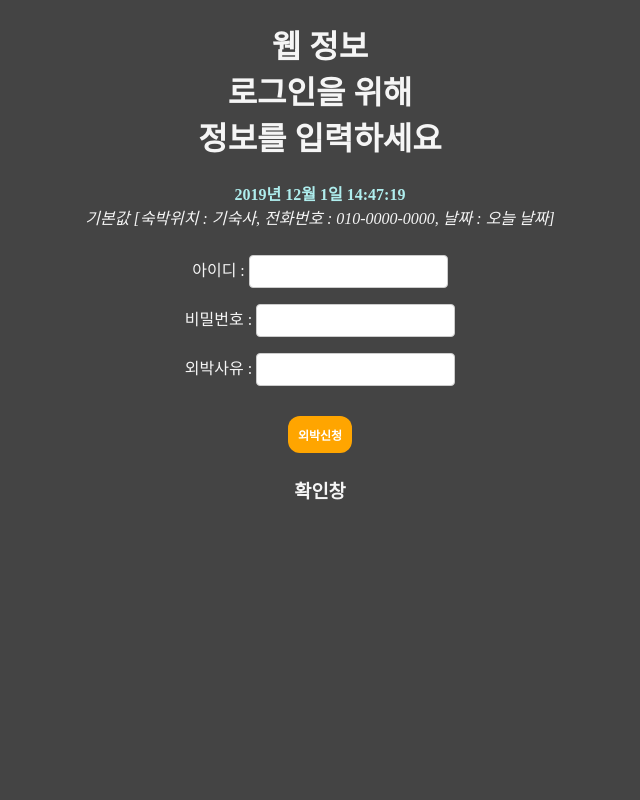
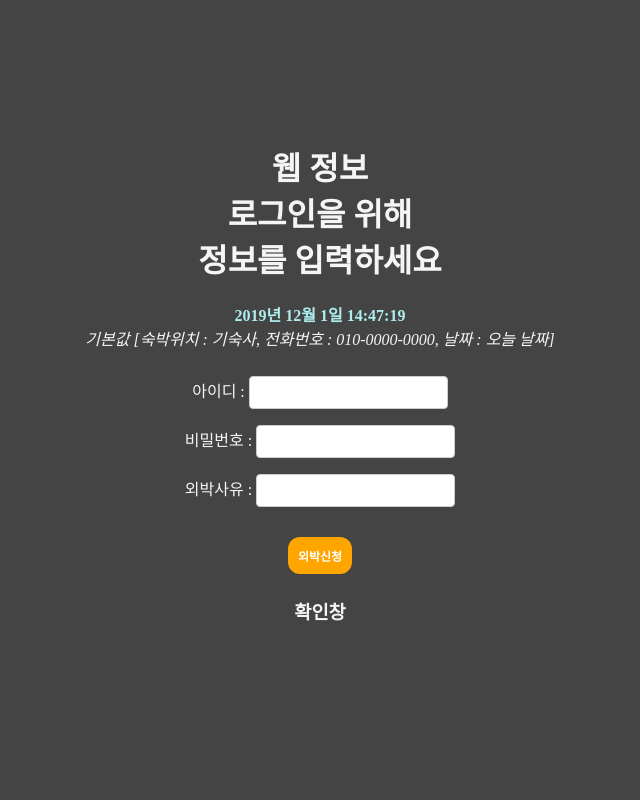
Before and after one commit to cwadven/wku_dorm, a Django app: page / in a window 1280 px wide. Shown: the whole page, without its empty margins (320-960 px from the left). Run offline with Django 3.2, Linux system fonts and the light colour scheme.

Commit message:
세로중앙정렬

```diff
--- a/checking/templates/home.html
+++ b/checking/templates/home.html
@@ -14,6 +14,12 @@
         background-color:#444444;
         color:whitesmoke;
         text-align: center;
+
+        height:100%;
+        margin:0;
+        width:100%;
+        text-align: center;
+        display:table;
     }
 
     table{
@@ -123,6 +129,7 @@
 
 </script>
 <body onload="display_ct()">
+    <div style="display:table-cell; vertical-align:middle;">
     <div id="loader"></div>
     <div id="message_wait">Loading</div>
     <form method="POST" action="{%url 'home'%}" onsubmit="return show_load();">
@@ -148,5 +155,6 @@
     {{error_check|safe}}
     </div>
     <br><br>
+</div>
 </body>
 </html>
```
